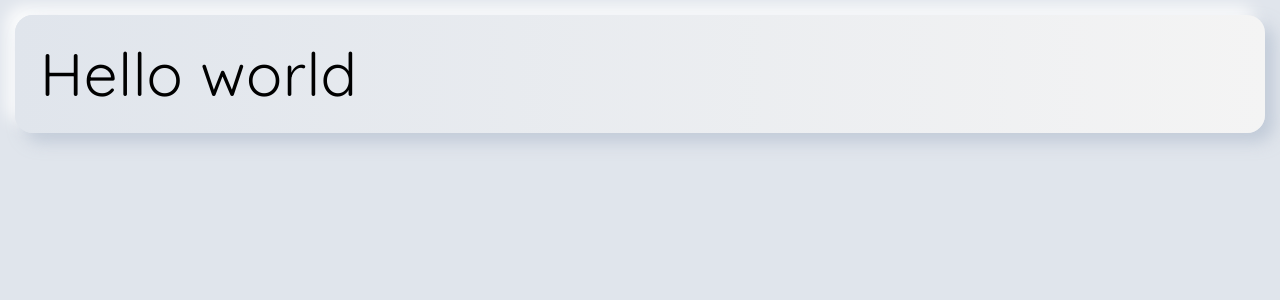
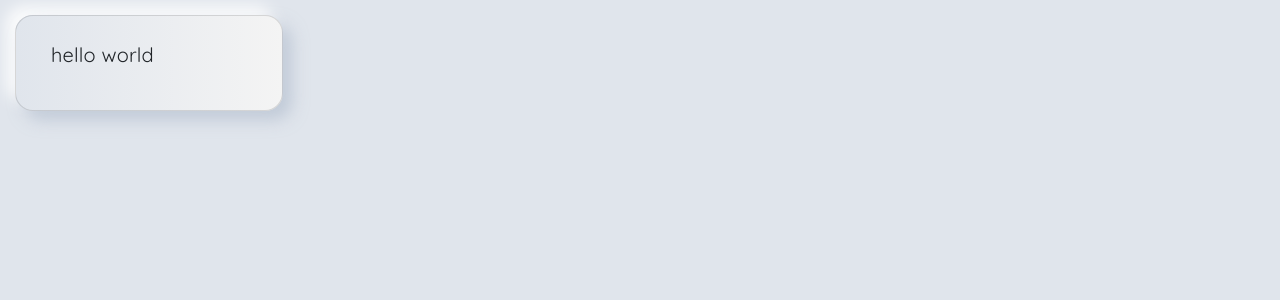
Before and after one commit to oklex/course-planner-web, a React (Create React App) app: page / in a window 1280 px wide. Shown: the top 300 px of the page. Built offline with nearby package versions, Linux system fonts and the light colour scheme.

Commit message:
set up bootstrap

```diff
--- a/public/index.html
+++ b/public/index.html
@@ -3,6 +3,10 @@
   <head>
     <meta charset="utf-8" />
     <link rel="icon" href="%PUBLIC_URL%/favicon.ico" />
+    <link rel="stylesheet" href="https://stackpath.bootstrapcdn.com/bootstrap/4.4.1/css/bootstrap.min.css" integrity="sha384-Vkoo8x4CGsO3+Hhxv8T/Q5PaXtkKtu6ug5TOeNV6gBiFeWPGFN9MuhOf23Q9Ifjh" crossorigin="anonymous">
+    <script src="https://code.jquery.com/jquery-3.4.1.slim.min.js" integrity="sha384-J6qa4849blE2+poT4WnyKhv5vZF5SrPo0iEjwBvKU7imGFAV0wwj1yYfoRSJoZ+n" crossorigin="anonymous"></script>
+<script src="https://cdn.jsdelivr.net/npm/popper.js@1.16.0/dist/umd/popper.min.js" integrity="sha384-Q6E9RHvbIyZFJoft+2mJbHaEWldlvI9IOYy5n3zV9zzTtmI3UksdQRVvoxMfooAo" crossorigin="anonymous"></script>
+<script src="https://stackpath.bootstrapcdn.com/bootstrap/4.4.1/js/bootstrap.min.js" integrity="sha384-wfSDF2E50Y2D1uUdj0O3uMBJnjuUD4Ih7YwaYd1iqfktj0Uod8GCExl3Og8ifwB6" crossorigin="anonymous"></script>
     <meta name="viewport" content="width=device-width, initial-scale=1" />
     <meta name="theme-color" content="#000000" />
     <meta
--- a/src/containers/Login/Login.tsx
+++ b/src/containers/Login/Login.tsx
@@ -1,13 +1,17 @@
-import React from "react"
+import React from "react";
 
-class Login extends React.Component<{},{}> {
-    render() {
-        return (
-            <div>
-                <p>hello world</p>
-            </div>
-        )
-    }
+class Login extends React.Component<{}, {}> {
+  render() {
+    return (
+      <div className="row">
+        <div className="col-md-3">
+          <div className="card">
+            <p>hello world</p>
+          </div>
+        </div>
+      </div>
+    );
+  }
 }
 
-export default Login
+export default Login;
--- a/src/containers/app/App.tsx
+++ b/src/containers/app/App.tsx
@@ -1,14 +1,13 @@
 import React from "react";
 import { BrowserRouter as Router, Route, Switch } from "react-router-dom";
 import Helmet from "react-helmet";
+import Login from '../Login/Login'
 
 class App extends React.Component<{}, {}> {
   render() {
     return (
       <div className="App">
-        <div className="card">
-          <h1>Hello world</h1>
-        </div>
+          <Login/>
       </div>
     );
   }
--- a/src/styles/index.scss
+++ b/src/styles/index.scss
@@ -53,5 +53,10 @@
   box-shadow: 9px 9px 16px rgba(163, 177, 198, 0.5),
     -9px -9px 16px rgba(255, 255, 255, 0.9);
   border-radius: 18px;
-  padding: 25px;
+  // padding: 25px;
+  padding-top: 25px;
+  padding-bottom: 25px;
+  h1, h2, h3, p, input {
+    transform: translateX(35px);
+  }
 }
```
